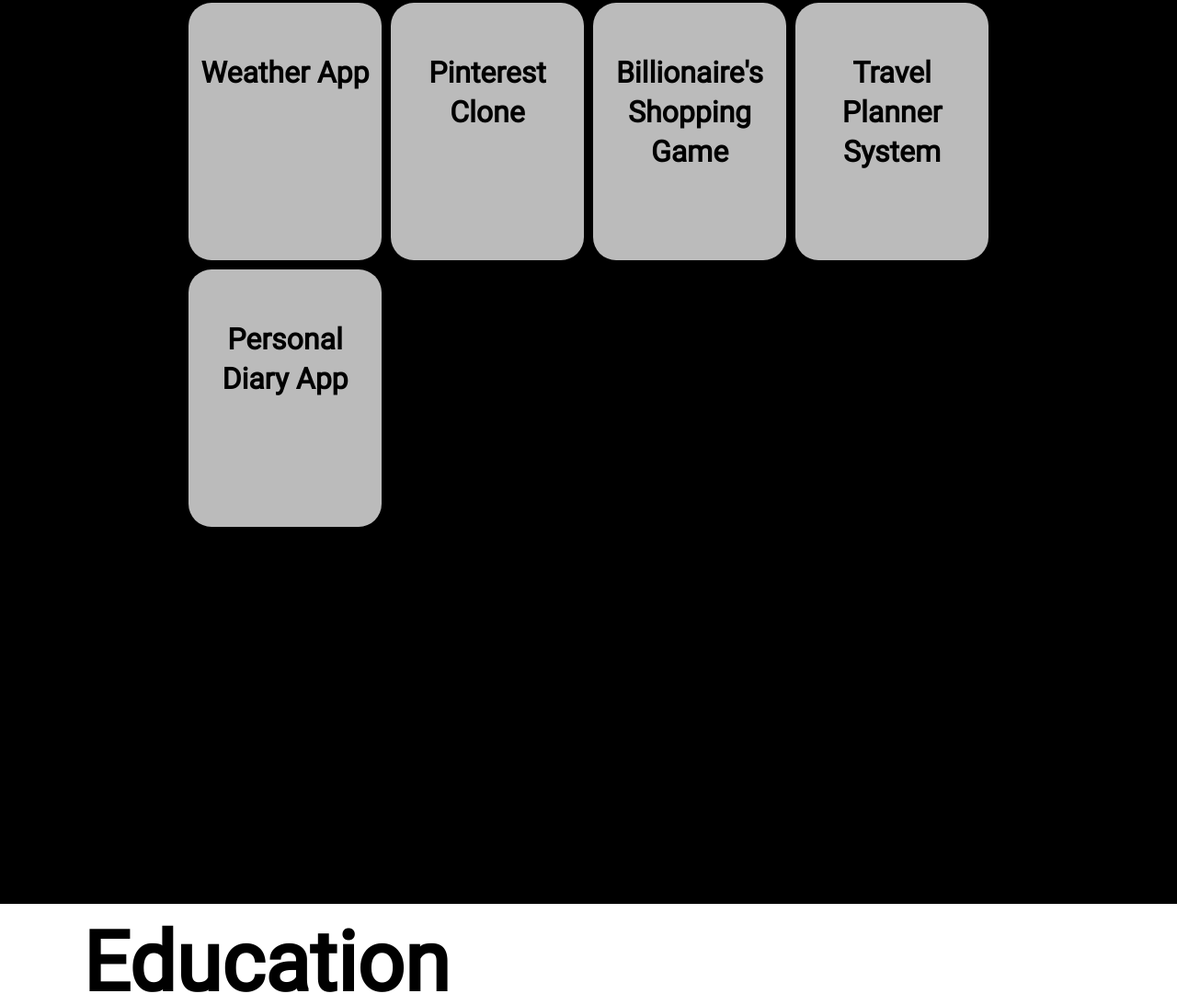
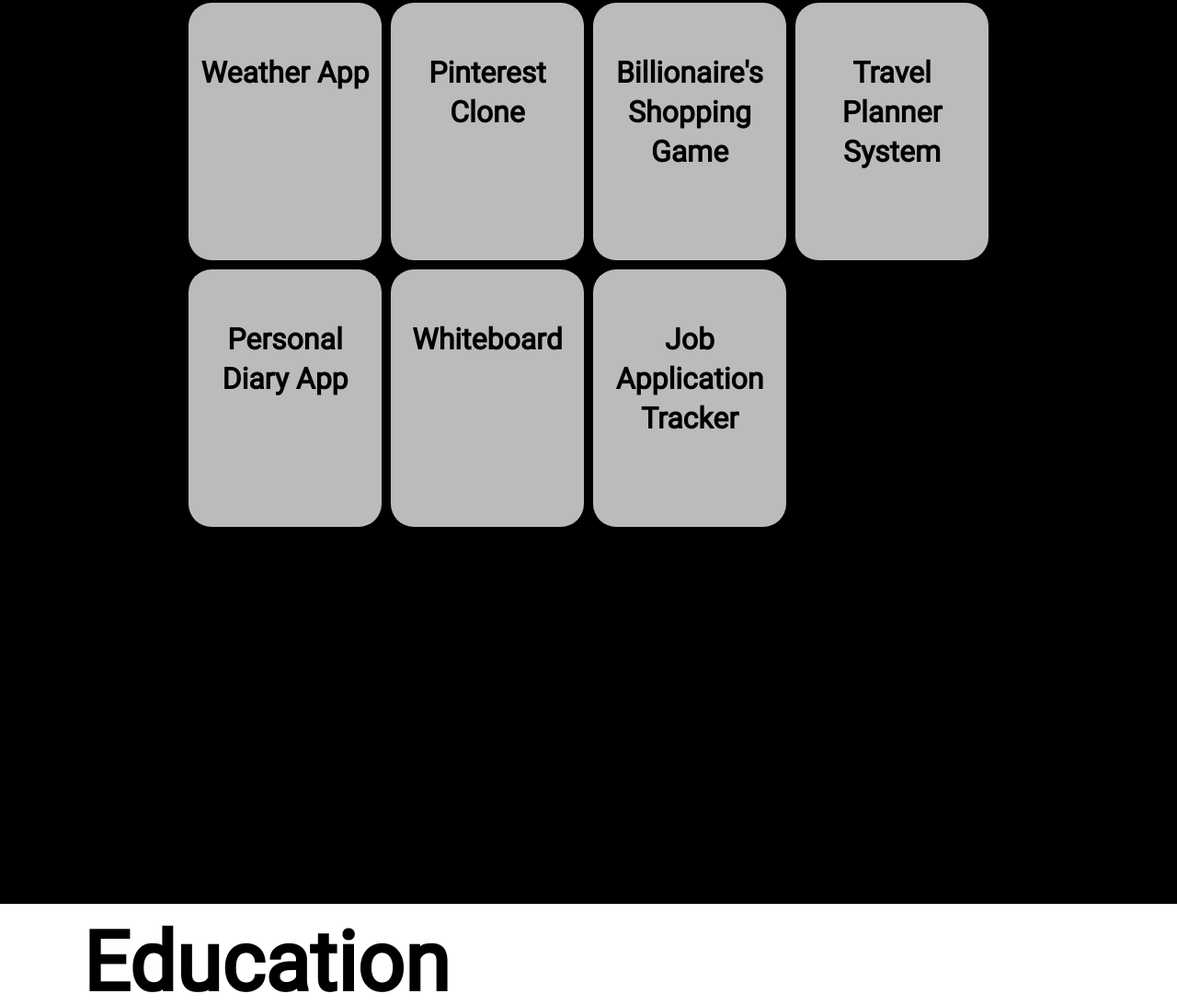
Before and after one commit to hokocodes/hokocodes.github.io, a plain HTML site: page index.html in a window 1280 px wide. Shown: the part 3710-4803 px from the top of the page at 92% size. Drawn offline with Linux system fonts and the light colour scheme; files whose address does not match are found by name.

Commit message:
Added more projects

```diff
--- a/index.html
+++ b/index.html
@@ -212,6 +212,7 @@
                             <p>CockroachDB</p>
                             <p>Vercel</p>
                             <p>Python</p>
+
                         </div>
                     </div>
                 </div>
@@ -249,6 +250,48 @@
                         </div>
                         <div class="tags">
                             <p>Java</p>
+
+                        </div>
+                    </div>
+                </div>
+            </div>
+
+            <div class="flip-card">
+                <div class="flip-card-inner">
+                    <div class="flip-card-front">
+                        <h4>Whiteboard</h4>
+                    </div>
+                    <div class="flip-card-back">
+                        <div class="flipbacktext">
+                            <!-- <p><a href="https://billionaire-shopping-django4.vercel.app/">Live Site</a>
+                            </p> -->
+                            <p><a href="https://github.com/hokole/Whiteboard">GitHub</a></p>
+                        </div>
+                        <div class="tags">
+                            <p>Node.js</p>
+                            <p>HTML</p>
+                            <p>CSS</p>
+                            <p>JavaScript</p>
+                            <p>Express</p>
+                        </div>
+                    </div>
+                </div>
+            </div>
+
+            <div class="flip-card">
+                <div class="flip-card-inner">
+                    <div class="flip-card-front">
+                        <h4>Job Application Tracker</h4>
+                    </div>
+                    <div class="flip-card-back">
+                        <div class="flipbacktext">
+                            <!-- <p><a href="https://billionaire-shopping-django4.vercel.app/">Live Site</a>
+                            </p> -->
+                            <p><a href="https://github.com/hokole/Job-Application-Tracker">GitHub</a></p>
+                        </div>
+                        <div class="tags">
+                            <p>Python</p>
+                            <p>XML</p>
 
                         </div>
                     </div>
```
